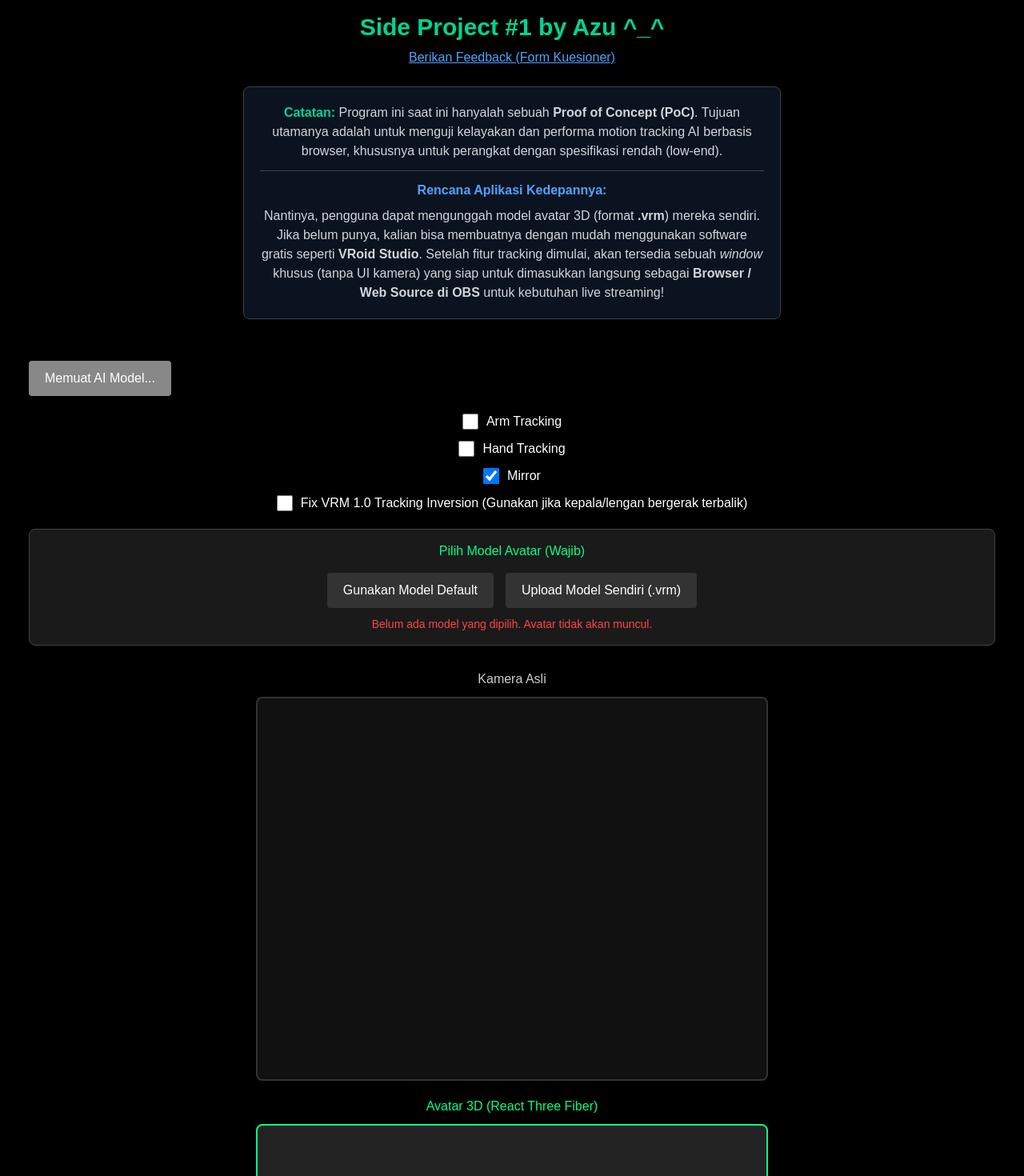
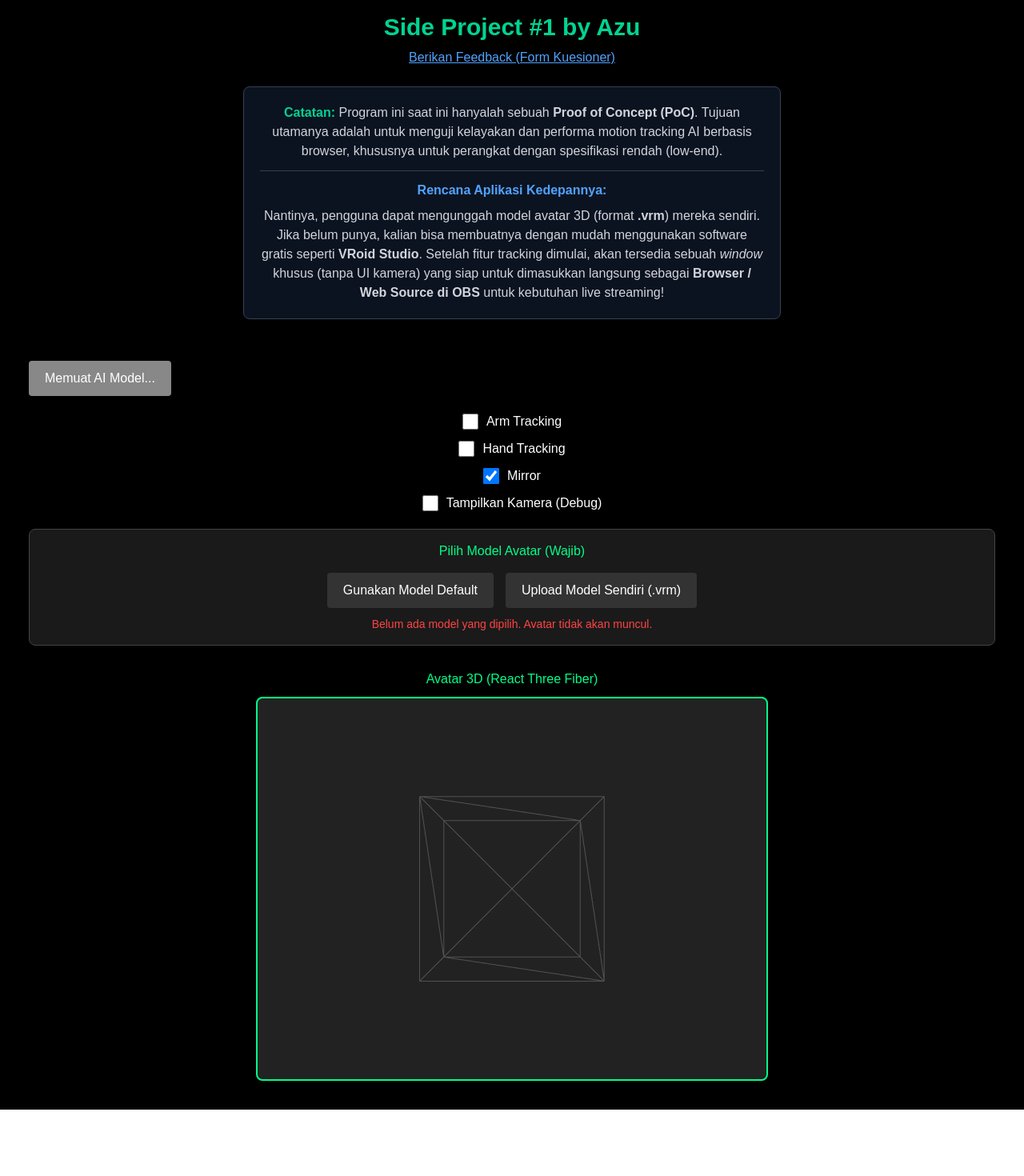
Before and after one commit to ADAzhari/sideproject-1, a Next.js app: page / in a window 1280 px wide. Shown: the top 1470 px of the page at 80% size. After the commit the page ends 1387 px from the top, so only its background shows below. Built offline with nearby package versions, Linux system fonts and the light colour scheme.

Commit message:
fix: fixed problem where vrm upload doesn't work when default model is loaded and improved UI

```diff
--- a/src/app/page.js
+++ b/src/app/page.js
@@ -10,7 +10,7 @@ const VTuberEngine = dynamic(() => import('@/components/VTuberEngine'), {
 export default function Home() {
   return (
     <main className="min-h-screen bg-black text-white flex flex-col items-center justify-center p-4">
-      <h1 className="text-3xl font-bold mb-2 text-emerald-400">Side Project #1 by Azu ^_^ </h1>
+      <h1 className="text-3xl font-bold mb-2 text-emerald-400">Side Project #1 by Azu </h1>
       <a
         href="https://forms.gle/fDiVdCZt3vN8nqBX7"
         target="_blank"
--- a/src/components/VTuber3D.jsx
+++ b/src/components/VTuber3D.jsx
@@ -296,6 +296,7 @@ const AvatarModel = ({ url }) => {
 
       // Heavy mathematical Low-Pass Filter (0.05) to reduce glitching and snapping
       const smoothing = 0.05;
+
       applyRotation('rightUpperArm', riggedPose.RightUpperArm, smoothing);
       // We apply 100% of the calculated twist to the lower arm
       applyRotation('rightLowerArm', riggedPose.RightLowerArm, smoothing, rightRollX);
--- a/src/components/VTuberEngine.jsx
+++ b/src/components/VTuberEngine.jsx
@@ -10,6 +10,7 @@ const VTuberEngine = () => {
   const [enableArmTracking, setEnableArmTracking] = useState(false);
   const [enableFingerTracking, setEnableFingerTracking] = useState(false);
   const [isMirrored, setIsMirrored] = useState(true);
+  const [showCamera, setShowCamera] = useState(false);
   const [vrm1Mode, setVrm1Mode] = useState(false);
   const [vrmUrl, setVrmUrl] = useState(null);
 
@@ -188,6 +189,17 @@ const VTuberEngine = () => {
         <label style={{ display: 'flex', alignItems: 'center', cursor: 'pointer', gap: '10px' }}>
           <input
             type="checkbox"
+            checked={showCamera}
+            onChange={(e) => setShowCamera(e.target.checked)}
+            style={{ width: '20px', height: '20px' }}
+          />
+          Tampilkan Kamera (Debug)
+        </label>
+
+        {/*
+        <label style={{ display: 'flex', alignItems: 'center', cursor: 'pointer', gap: '10px' }}>
+          <input
+            type="checkbox"
             checked={vrm1Mode}
             onChange={(e) => {
               setVrm1Mode(e.target.checked);
@@ -197,6 +209,7 @@ const VTuberEngine = () => {
           />
           Fix VRM 1.0 Tracking Inversion (Gunakan jika kepala/lengan bergerak terbalik)
         </label>
+        */}
       </div>
 
       {/* Model Selection UI */}
@@ -224,6 +237,7 @@ const VTuberEngine = () => {
             <input
               type="file"
               accept=".vrm"
+              onClick={(e) => { e.target.value = null; }}
               onChange={(e) => {
                 const file = e.target.files[0];
                 if (file) {
@@ -257,7 +271,7 @@ const VTuberEngine = () => {
       <div style={{ display: 'flex', gap: '20px', flexWrap: 'wrap', justifyContent: 'center' }}>
 
         {/* Kolom Kiri: Video Feed */}
-        <div style={{ display: 'flex', flexDirection: 'column', alignItems: 'center' }}>
+        <div style={{ display: showCamera ? 'flex' : 'none', flexDirection: 'column', alignItems: 'center' }}>
           <h3 style={{ marginBottom: '10px', color: '#ccc' }}>Kamera Asli</h3>
           <video
             ref={videoRef}
```
